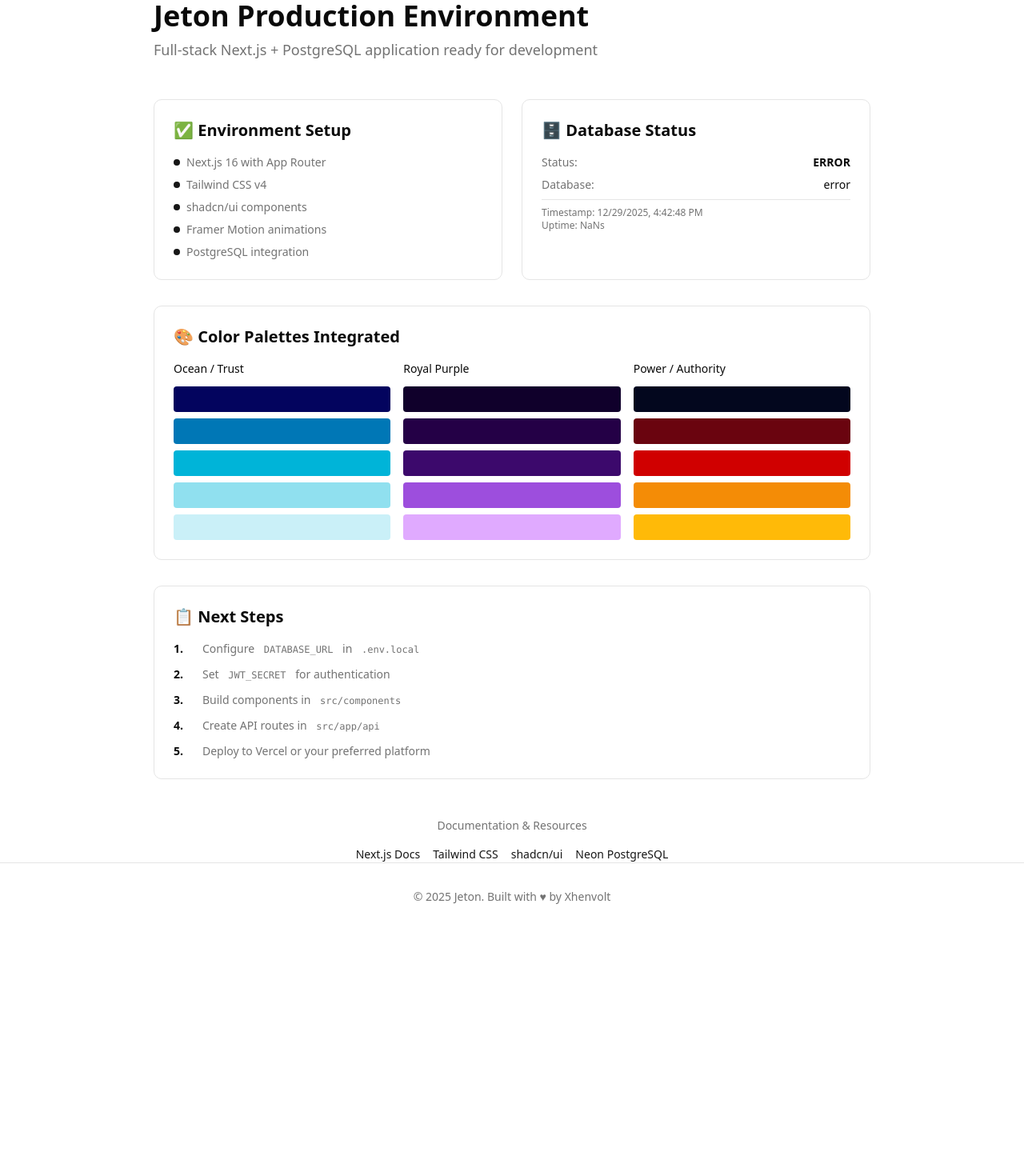
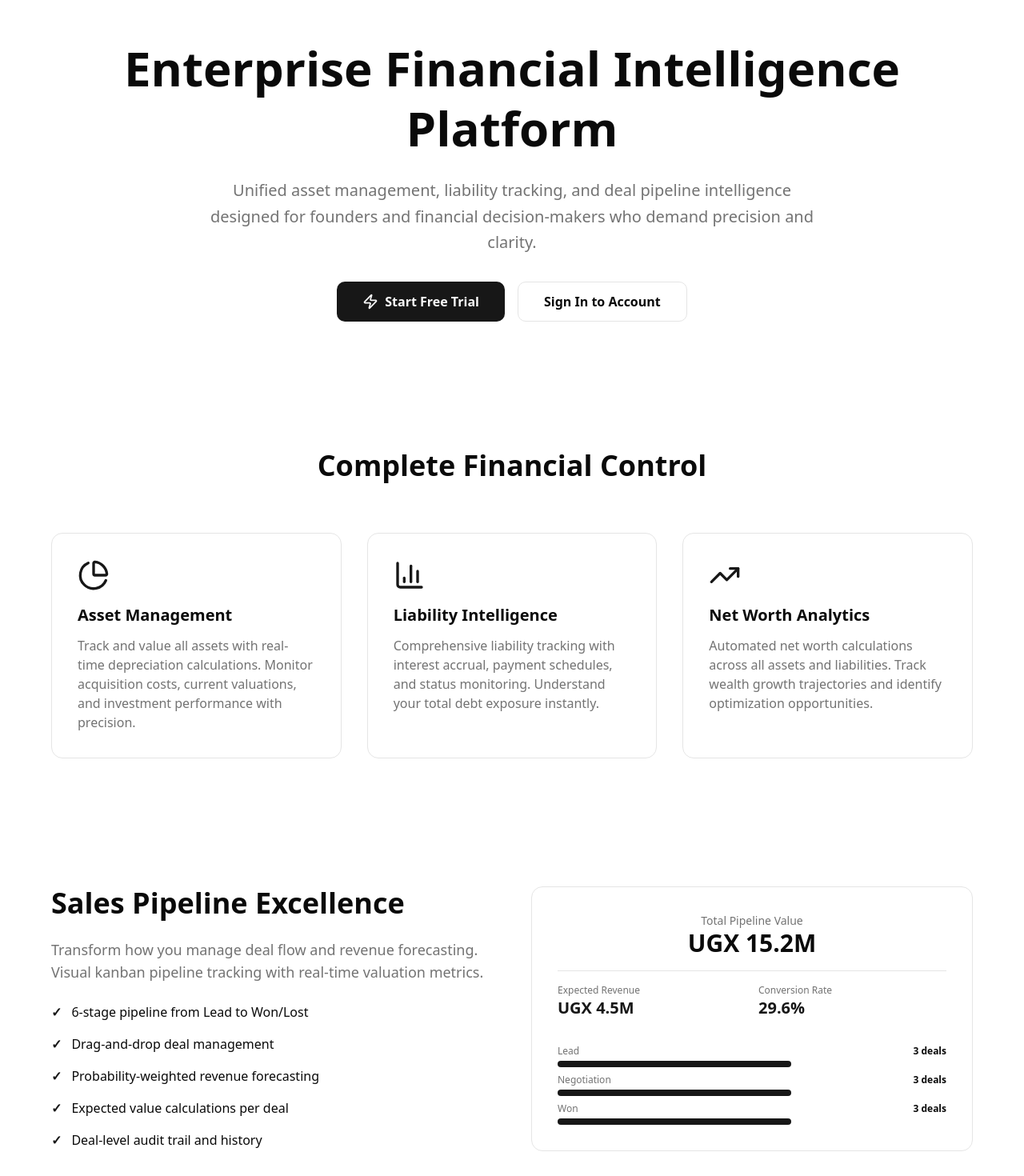
Before and after one commit to xhenovolt/jeton, a Next.js app: page / in a window 1280 px wide. Shown: the part 80-1550 px from the top of the page at 80% size. Before the commit the page ends 1243 px from the top, so only its background shows below. Built offline with nearby package versions, Linux system fonts and the light colour scheme; no server answers; the database is empty.

Commit message:
refactored the homepage

```diff
--- a/package.json
+++ b/package.json
@@ -20,6 +20,7 @@
     "pg": "^8.16.3",
     "react": "19.2.3",
     "react-dom": "19.2.3",
+    "recharts": "^3.6.0",
     "tailwind-merge": "^3.4.0",
     "zod": "^4.2.1"
   },
--- a/src/app/page.js
+++ b/src/app/page.js
@@ -1,261 +1,283 @@
 'use client';
 
-import { useEffect, useState } from 'react';
+import Link from 'next/link';
+import { motion } from 'framer-motion';
+import { TrendingUp, PieChart, BarChart3, Zap, Shield, Users } from 'lucide-react';
 
-/**
- * Home Page
- * Displays environment setup status and health check information
- */
 export default function Home() {
-  const [health, setHealth] = useState(null);
-  const [loading, setLoading] = useState(true);
-  const [error, setError] = useState(null);
+  return (
+    <div className="min-h-screen bg-background">
+      {/* Navigation */}
+      <nav className="fixed top-0 w-full bg-background/80 backdrop-blur-md border-b border-border z-50">
+        <div className="max-w-6xl mx-auto px-4 sm:px-6 lg:px-8 py-4 flex items-center justify-between">
+          <div className="text-2xl font-bold text-primary">Jeton</div>
+          <div className="flex gap-4">
+            <Link href="/login" className="px-4 py-2 text-foreground hover:text-primary transition">
+              Sign In
+            </Link>
+            <Link href="/register" className="px-4 py-2 bg-primary text-primary-foreground rounded-lg hover:bg-primary/90 transition">
+              Get Started
+            </Link>
+          </div>
+        </div>
+      </nav>
 
-  useEffect(() => {
-    // Check API health on component mount
-    const checkHealth = async () => {
-      try {
-        setLoading(true);
-        const response = await fetch('/api/health');
-        const data = await response.json();
-        setHealth(data);
-      } catch (err) {
-        setError(err instanceof Error ? err.message : 'Failed to check health');
-      } finally {
-        setLoading(false);
-      }
-    };
+      {/* Hero Section */}
+      <section className="pt-32 pb-20 px-4 max-w-6xl mx-auto">
+        <motion.div
+          initial={{ opacity: 0, y: 20 }}
+          animate={{ opacity: 1, y: 0 }}
+          transition={{ duration: 0.8 }}
+          className="text-center"
+        >
+          <h1 className="text-5xl md:text-6xl font-bold text-foreground mb-6 leading-tight">
+            Enterprise Financial Intelligence Platform
+          </h1>
+          <p className="text-xl text-muted-foreground max-w-3xl mx-auto mb-8 leading-relaxed">
+            Unified asset management, liability tracking, and deal pipeline intelligence designed for founders and financial decision-makers who demand precision and clarity.
+          </p>
+          <div className="flex flex-col sm:flex-row gap-4 justify-center">
+            <Link href="/register" className="px-8 py-3 bg-primary text-primary-foreground rounded-lg font-semibold hover:bg-primary/90 transition flex items-center justify-center gap-2">
+              <Zap size={20} />
+              Start Free Trial
+            </Link>
+            <Link href="/login" className="px-8 py-3 border border-border text-foreground rounded-lg font-semibold hover:bg-surface-50 transition">
+              Sign In to Account
+            </Link>
+          </div>
+        </motion.div>
+      </section>
 
-    checkHealth();
-  }, []);
+      {/* Value Proposition */}
+      <section className="bg-surface-50 py-20 px-4">
+        <div className="max-w-6xl mx-auto">
+          <h2 className="text-4xl font-bold text-foreground text-center mb-16">
+            Complete Financial Control
+          </h2>
+          <div className="grid md:grid-cols-3 gap-8">
+            {[
+              {
+                icon: PieChart,
+                title: "Asset Management",
+                description: "Track and value all assets with real-time depreciation calculations. Monitor acquisition costs, current valuations, and investment performance with precision."
+              },
+              {
+                icon: BarChart3,
+                title: "Liability Intelligence",
+                description: "Comprehensive liability tracking with interest accrual, payment schedules, and status monitoring. Understand your total debt exposure instantly."
+              },
+              {
+                icon: TrendingUp,
+                title: "Net Worth Analytics",
+                description: "Automated net worth calculations across all assets and liabilities. Track wealth growth trajectories and identify optimization opportunities."
+              }
+            ].map((item, idx) => (
+              <motion.div
+                key={idx}
+                initial={{ opacity: 0, y: 20 }}
+                whileInView={{ opacity: 1, y: 0 }}
+                transition={{ delay: idx * 0.2 }}
+                className="bg-background border border-border rounded-xl p-8"
+              >
+                <item.icon size={40} className="text-primary mb-4" />
+                <h3 className="text-xl font-semibold text-foreground mb-3">{item.title}</h3>
+                <p className="text-muted-foreground">{item.description}</p>
+              </motion.div>
+            ))}
+          </div>
+        </div>
+      </section>
 
-  return (
-    <div className="flex min-h-screen flex-col items-center justify-start bg-background pt-20 px-4">
-      {/* Header */}
-      <div className="max-w-4xl w-full">
-        <h1 className="text-4xl font-bold text-foreground mb-2">
-          Jeton Production Environment
-        </h1>
-        <p className="text-lg text-muted-foreground mb-12">
-          Full-stack Next.js + PostgreSQL application ready for development
-        </p>
-
-        {/* Status Grid */}
-        <div className="grid grid-cols-1 md:grid-cols-2 gap-6 mb-8">
-          {/* Environment Setup */}
-          <div className="border border-border rounded-lg p-6 bg-card">
-            <h2 className="text-xl font-semibold text-foreground mb-4">
-              ✅ Environment Setup
-            </h2>
-            <ul className="space-y-2 text-sm text-muted-foreground">
-              <li className="flex items-center gap-2">
-                <span className="w-2 h-2 bg-primary rounded-full"></span>
-                Next.js 16 with App Router
-              </li>
-              <li className="flex items-center gap-2">
-                <span className="w-2 h-2 bg-primary rounded-full"></span>
-                Tailwind CSS v4
-              </li>
-              <li className="flex items-center gap-2">
-                <span className="w-2 h-2 bg-primary rounded-full"></span>
-                shadcn/ui components
-              </li>
-              <li className="flex items-center gap-2">
-                <span className="w-2 h-2 bg-primary rounded-full"></span>
-                Framer Motion animations
-              </li>
-              <li className="flex items-center gap-2">
-                <span className="w-2 h-2 bg-primary rounded-full"></span>
-                PostgreSQL integration
-              </li>
-            </ul>
-          </div>
-
-          {/* Database Health */}
-          <div className="border border-border rounded-lg p-6 bg-card">
-            <h2 className="text-xl font-semibold text-foreground mb-4">
-              🗄️ Database Status
-            </h2>
-            {loading && (
-              <p className="text-sm text-muted-foreground">
-                Checking database connection...
+      {/* Deal Pipeline Section */}
+      <section className="py-20 px-4">
+        <div className="max-w-6xl mx-auto">
+          <div className="grid md:grid-cols-2 gap-12 items-center">
+            <motion.div
+              initial={{ opacity: 0, x: -20 }}
+              whileInView={{ opacity: 1, x: 0 }}
+              transition={{ duration: 0.6 }}
+            >
+              <h2 className="text-4xl font-bold text-foreground mb-6">
+                Sales Pipeline Excellence
+              </h2>
+              <p className="text-lg text-muted-foreground mb-6">
+                Transform how you manage deal flow and revenue forecasting. Visual kanban pipeline tracking with real-time valuation metrics.
               </p>
-            )}
-            {error && (
-              <div className="text-sm">
-                <p className="text-accent-600 font-medium">Error:</p>
-                <p className="text-muted-foreground">{error}</p>
-                <p className="text-xs text-muted-foreground mt-2">
-                  Configure DATABASE_URL in .env.local
-                </p>
-              </div>
-            )}
-            {health && !loading && (
-              <div className="text-sm space-y-2">
-                <div className="flex items-center justify-between">
-                  <span className="text-muted-foreground">Status:</span>
-                  <span
-                    className={`font-semibold ${
-                      health.status === 'ok'
-                        ? 'text-primary'
-                        : 'text-accent-600'
-                    }`}
-                  >
-                    {health.status.toUpperCase()}
-                  </span>
+              <ul className="space-y-4">
+                {[
+                  "6-stage pipeline from Lead to Won/Lost",
+                  "Drag-and-drop deal management",
+                  "Probability-weighted revenue forecasting",
+                  "Expected value calculations per deal",
+                  "Deal-level audit trail and history"
+                ].map((item, idx) => (
+                  <li key={idx} className="flex gap-3">
+                    <span className="text-primary font-bold">✓</span>
+                    <span className="text-foreground">{item}</span>
+                  </li>
+                ))}
+              </ul>
+            </motion.div>
+            <motion.div
+              initial={{ opacity: 0, x: 20 }}
+              whileInView={{ opacity: 1, x: 0 }}
+              transition={{ duration: 0.6 }}
+              className="bg-surface-50 rounded-xl p-8 border border-border"
+            >
+              <div className="space-y-4">
+                <div className="text-center pb-4 border-b border-border">
+                  <p className="text-sm text-muted-foreground">Total Pipeline Value</p>
+                  <p className="text-3xl font-bold text-foreground">UGX 15.2M</p>
                 </div>
-                <div className="flex items-center justify-between">
-                  <span className="text-muted-foreground">Database:</span>
-                  <span
-                    className={
-                      health.database === 'connected'
-                        ? 'text-primary'
-                        : 'text-accent-600'
-                    }
-                  >
-                    {health.database}
-                  </span>
+                <div className="grid grid-cols-2 gap-4">
+                  <div>
+                    <p className="text-xs text-muted-foreground">Expected Revenue</p>
+                    <p className="text-xl font-bold text-primary">UGX 4.5M</p>
+                  </div>
+                  <div>
+                    <p className="text-xs text-muted-foreground">Conversion Rate</p>
+                    <p className="text-xl font-bold text-primary">29.6%</p>
+                  </div>
                 </div>
-                <div className="text-xs text-muted-foreground pt-2 border-t border-border">
-                  <p>Timestamp: {new Date(health.timestamp).toLocaleString()}</p>
-                  <p>Uptime: {Math.round(health.uptime)}s</p>
+                <div className="space-y-2 pt-4">
+                  {['Lead', 'Negotiation', 'Won'].map((stage) => (
+                    <div key={stage} className="text-xs">
+                      <div className="flex justify-between mb-1">
+                        <span className="text-muted-foreground">{stage}</span>
+                        <span className="font-semibold text-foreground">3 deals</span>
+                      </div>
+                      <div className="w-full bg-surface-200 rounded-full h-2">
+                        <div className="bg-primary h-2 rounded-full" style={{width: '60%'}}></div>
+                      </div>
+                    </div>
+                  ))}
                 </div>
               </div>
-            )}
+            </motion.div>
           </div>
         </div>
+      </section>
 
-        {/* Color Palettes Section */}
-        <div className="border border-border rounded-lg p-6 bg-card mb-8">
-          <h2 className="text-xl font-semibold text-foreground mb-4">
-            🎨 Color Palettes Integrated
+      {/* Key Features */}
+      <section className="bg-surface-50 py-20 px-4">
+        <div className="max-w-6xl mx-auto">
+          <h2 className="text-4xl font-bold text-foreground text-center mb-16">
+            Enterprise-Grade Capabilities
           </h2>
-          <div className="grid grid-cols-1 md:grid-cols-3 gap-4">
-            {/* Ocean Palette */}
-            <div>
-              <h3 className="text-sm font-medium text-foreground mb-3">
-                Ocean / Trust
-              </h3>
-              <div className="space-y-2">
-                <div className="h-8 rounded bg-[#03045e]"></div>
-                <div className="h-8 rounded bg-[#0077b6]"></div>
-                <div className="h-8 rounded bg-[#00b4d8]"></div>
-                <div className="h-8 rounded bg-[#90e0ef]"></div>
-                <div className="h-8 rounded bg-[#caf0f8]"></div>
-              </div>
-            </div>
-
-            {/* Royal Purple Palette */}
-            <div>
-              <h3 className="text-sm font-medium text-foreground mb-3">
-                Royal Purple
-              </h3>
-              <div className="space-y-2">
-                <div className="h-8 rounded bg-[#10002b]"></div>
-                <div className="h-8 rounded bg-[#240046]"></div>
-                <div className="h-8 rounded bg-[#3c096c]"></div>
-                <div className="h-8 rounded bg-[#9d4edd]"></div>
-                <div className="h-8 rounded bg-[#e0aaff]"></div>
-              </div>
-            </div>
-
-            {/* Power / Authority Palette */}
-            <div>
-              <h3 className="text-sm font-medium text-foreground mb-3">
-                Power / Authority
-              </h3>
-              <div className="space-y-2">
-                <div className="h-8 rounded bg-[#03071e]"></div>
-                <div className="h-8 rounded bg-[#6a040f]"></div>
-                <div className="h-8 rounded bg-[#d00000]"></div>
-                <div className="h-8 rounded bg-[#f48c06]"></div>
-                <div className="h-8 rounded bg-[#ffba08]"></div>
-              </div>
-            </div>
+          <div className="grid md:grid-cols-2 gap-8">
+            {[
+              {
+                icon: Shield,
+                title: "Security & Compliance",
+                features: [
+                  "JWT-based authentication",
+                  "Role-based access control",
+                  "Complete audit logging",
+                  "Data encryption in transit"
+                ]
+              },
+              {
+                icon: Users,
+                title: "User Management",
+                features: [
+                  "Founder-level permissions",
+                  "Activity audit trails",
+                  "Secure session management",
+                  "Multi-device support"
+                ]
+              }
+            ].map((item, idx) => (
+              <motion.div
+                key={idx}
+                initial={{ opacity: 0, y: 20 }}
+                whileInView={{ opacity: 1, y: 0 }}
+                transition={{ delay: idx * 0.2 }}
+                className="bg-background border border-border rounded-xl p-8"
+              >
+                <item.icon size={40} className="text-primary mb-4" />
+                <h3 className="text-xl font-semibold text-foreground mb-6">{item.title}</h3>
+                <ul className="space-y-3">
+                  {item.features.map((feature, fidx) => (
+                    <li key={fidx} className="flex gap-3 text-muted-foreground">
+                      <span className="text-primary font-bold">→</span>
+                      <span>{feature}</span>
+                    </li>
+                  ))}
+                </ul>
+              </motion.div>
+            ))}
           </div>
         </div>
+      </section>
 
-        {/* Next Steps */}
-        <div className="border border-border rounded-lg p-6 bg-card">
-          <h2 className="text-xl font-semibold text-foreground mb-4">
-            📋 Next Steps
+      {/* Dashboard Overview */}
+      <section className="py-20 px-4">
+        <div className="max-w-6xl mx-auto">
+          <h2 className="text-4xl font-bold text-foreground text-center mb-6">
+            Unified Dashboard Intelligence
           </h2>
-          <ol className="space-y-3 text-sm text-muted-foreground">
-            <li className="flex gap-3">
-              <span className="font-semibold text-foreground min-w-6">1.</span>
-              <span>
-                Configure <code className="bg-surface-100 px-2 py-1 rounded text-xs">DATABASE_URL</code> in{' '}
-                <code className="bg-surface-100 px-2 py-1 rounded text-xs">.env.local</code>
-              </span>
-            </li>
-            <li className="flex gap-3">
-              <span className="font-semibold text-foreground min-w-6">2.</span>
-              <span>
-                Set <code className="bg-surface-100 px-2 py-1 rounded text-xs">JWT_SECRET</code> for authentication
-              </span>
-            </li>
-            <li className="flex gap-3">
-              <span className="font-semibold text-foreground min-w-6">3.</span>
-              <span>
-                Build components in <code className="bg-surface-100 px-2 py-1 rounded text-xs">src/components</code>
-              </span>
-            </li>
-            <li className="flex gap-3">
-              <span className="font-semibold text-foreground min-w-6">4.</span>
-              <span>
-                Create API routes in <code className="bg-surface-100 px-2 py-1 rounded text-xs">src/app/api</code>
-              </span>
-            </li>
-            <li className="flex gap-3">
-              <span className="font-semibold text-foreground min-w-6">5.</span>
-              <span>
-                Deploy to Vercel or your preferred platform
-              </span>
-            </li>
-          </ol>
+          <p className="text-xl text-muted-foreground text-center max-w-3xl mx-auto mb-12">
+            Executive-level visibility across your entire financial position with real-time updates and intelligent insights.
+          </p>
+          <motion.div
+            initial={{ opacity: 0, y: 20 }}
+            whileInView={{ opacity: 1, y: 0 }}
+            className="bg-surface-50 rounded-xl border border-border p-8 md:p-12"
+          >
+            <div className="grid md:grid-cols-4 gap-6 mb-8">
+              {[
+                { label: "Total Assets", value: "UGX 45.2M", color: "text-blue-600" },
+                { label: "Total Liabilities", value: "UGX 12.8M", color: "text-red-600" },
+                { label: "Net Worth", value: "UGX 32.4M", color: "text-green-600" },
+                { label: "Pipeline Value", value: "UGX 15.2M", color: "text-primary" }
+              ].map((metric, idx) => (
+                <div key={idx} className="text-center">
+                  <p className="text-sm text-muted-foreground mb-2">{metric.label}</p>
+                  <p className={`text-2xl font-bold ${metric.color}`}>{metric.value}</p>
+                </div>
+              ))}
+            </div>
+            <div className="text-center">
+              <p className="text-sm text-muted-foreground">All figures updated in real-time</p>
+            </div>
+          </motion.div>
         </div>
+      </section>
 
-        {/* Documentation Links */}
-        <div className="mt-12 text-center text-sm">
+      {/* CTA Section */}
+      <section className="bg-gradient-to-r from-primary to-primary/80 py-20 px-4 text-center">
+        <motion.div
+          initial={{ opacity: 0, y: 20 }}
+          whileInView={{ opacity: 1, y: 0 }}
+        >
+          <h2 className="text-4xl font-bold text-primary-foreground mb-6">
+            Take Control of Your Financial Future
+          </h2>
+          <p className="text-lg text-primary-foreground/90 max-w-2xl mx-auto mb-8">
+            Join founders and financial decision-makers who use Jeton to manage billions in assets and pipeline value.
+          </p>
+          <div className="flex flex-col sm:flex-row gap-4 justify-center">
+            <Link href="/register" className="px-8 py-4 bg-primary-foreground text-primary rounded-lg font-bold hover:bg-surface-50 transition">
+              Create Free Account
+            </Link>
+            <Link href="/login" className="px-8 py-4 border-2 border-primary-foreground text-primary-foreground rounded-lg font-bold hover:bg-primary-foreground/10 transition">
+              Sign In
+            </Link>
+          </div>
+        </motion.div>
+      </section>
+
+      {/* Footer */}
+      <footer className="bg-surface-50 border-t border-border py-12 px-4">
+        <div className="max-w-6xl mx-auto text-center">
           <p className="text-muted-foreground mb-4">
-            Documentation & Resources
+            Jeton - Enterprise Financial Intelligence
           </p>
-          <div className="flex flex-wrap gap-4 justify-center">
-            <a
-              href="https://nextjs.org/docs"
-              target="_blank"
-              rel="noopener noreferrer"
-              className="text-primary hover:underline"
-            >
-              Next.js Docs
-            </a>
-            <a
-              href="https://tailwindcss.com/docs"
-              target="_blank"
-              rel="noopener noreferrer"
-              className="text-primary hover:underline"
-            >
-              Tailwind CSS
-            </a>
-            <a
-              href="https://ui.shadcn.com"
-              target="_blank"
-              rel="noopener noreferrer"
-              className="text-primary hover:underline"
-            >
-              shadcn/ui
-            </a>
-            <a
-              href="https://neon.tech"
-              target="_blank"
-              rel="noopener noreferrer"
-              className="text-primary hover:underline"
-            >
-              Neon PostgreSQL
-            </a>
-          </div>
+          <p className="text-sm text-muted-foreground">
+            © {new Date().getFullYear()} Jeton. All rights reserved.
+          </p>
         </div>
-      </div>
+      </footer>
     </div>
   );
 }
```
Also changed, not shown: 1 other file (tests, documents, lock files or other folders).
